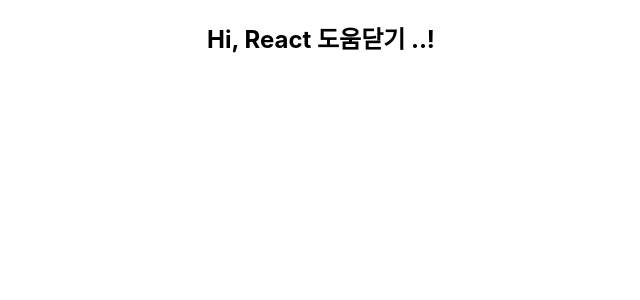
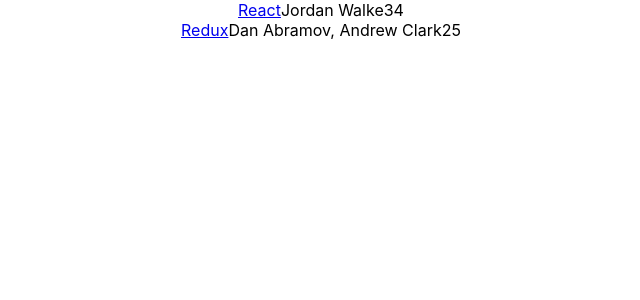
Before and after one commit to RimChoi/road-to-react, a React (Create React App) app: page / in a window 1280 px wide. Shown: the top 300 px of the page, without its empty margins (319-959 px from the left). Built offline with nearby package versions, Linux system fonts and the light colour scheme.

Commit message:
1.10 JSX 내 자바스크립트 객체 처리

```diff
--- a/src/App.js
+++ b/src/App.js
@@ -1,15 +1,47 @@
 import React, { Component } from 'react';
 import './App.css';
+
+const list = [
+  {
+    title: 'React',
+    url: 'https://reactjs.org/',
+    author: 'Jordan Walke',
+    num_comments: 3,
+    points: 4,
+    objectID: 0,
+  },
+  {
+    title: 'Redux',
+    url: 'https://github.com/reactjs/redux',
+    author: 'Dan Abramov, Andrew Clark',
+    num_comments: 2,
+    points: 5,
+    objectID: 1,
+  },
+];
 
 class App extends Component {
   render() {
 
-    const hello = 'Hi, React 도움닫기 ..!';
-
     return (
 
       <div className="App">
-        <h2>{hello}</h2>
+        {list.map(function (item) {
+          return (
+            /**
+             * 배열의 인덱스 값은 고정값이 아니기 때문에 사용하지 말아야 합니다.
+             * 배열의 순서가 변경되면, 리액트가 각 항목을 식별할 수 없기 때문입니다.
+             */
+            <div key={item.objectID}>
+              <span>
+                <a href={item.url}>{item.title}</a>
+              </span>
+              <span>{item.author}</span>
+              <span>{item.num_comments}</span>
+              <span>{item.points}</span>
+            </div>
+          );
+        })}
       </div>
     );
   }
```
